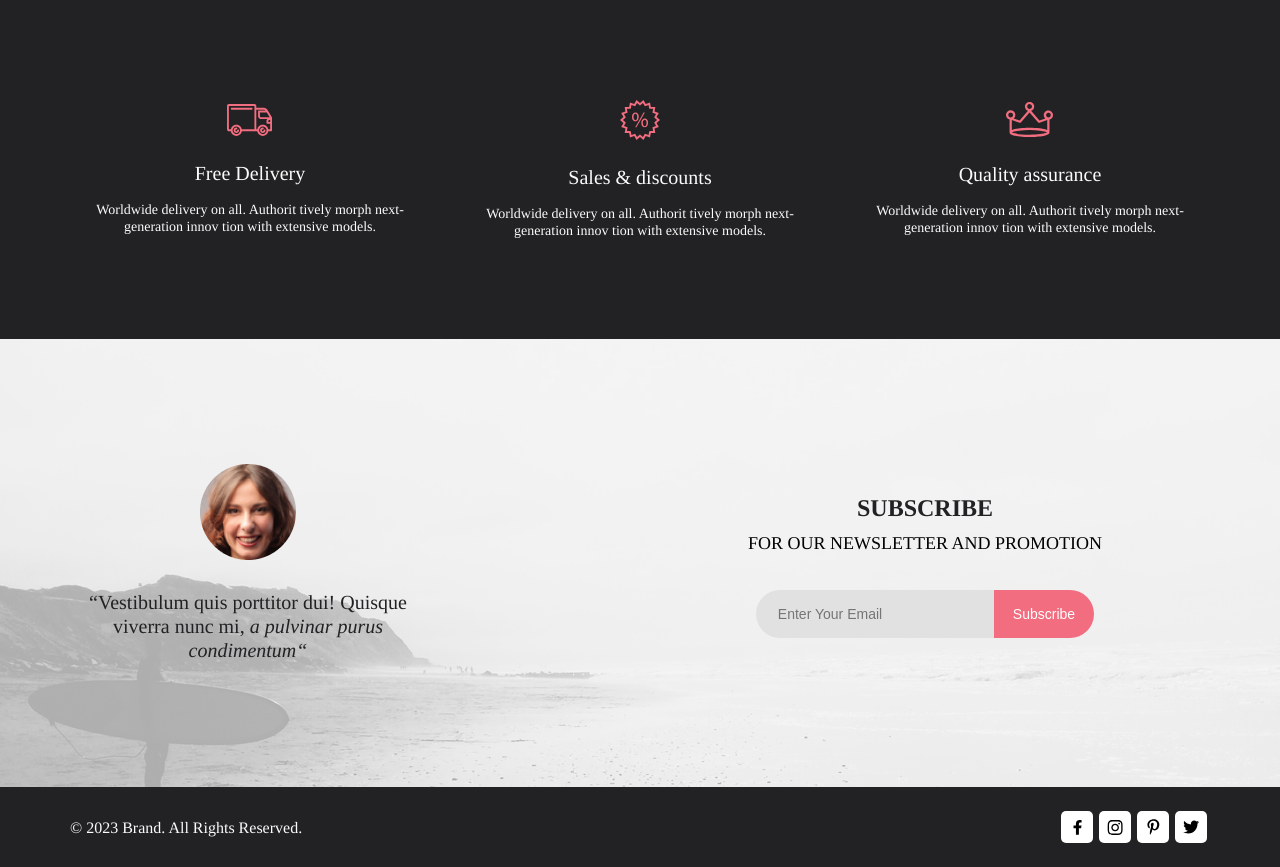
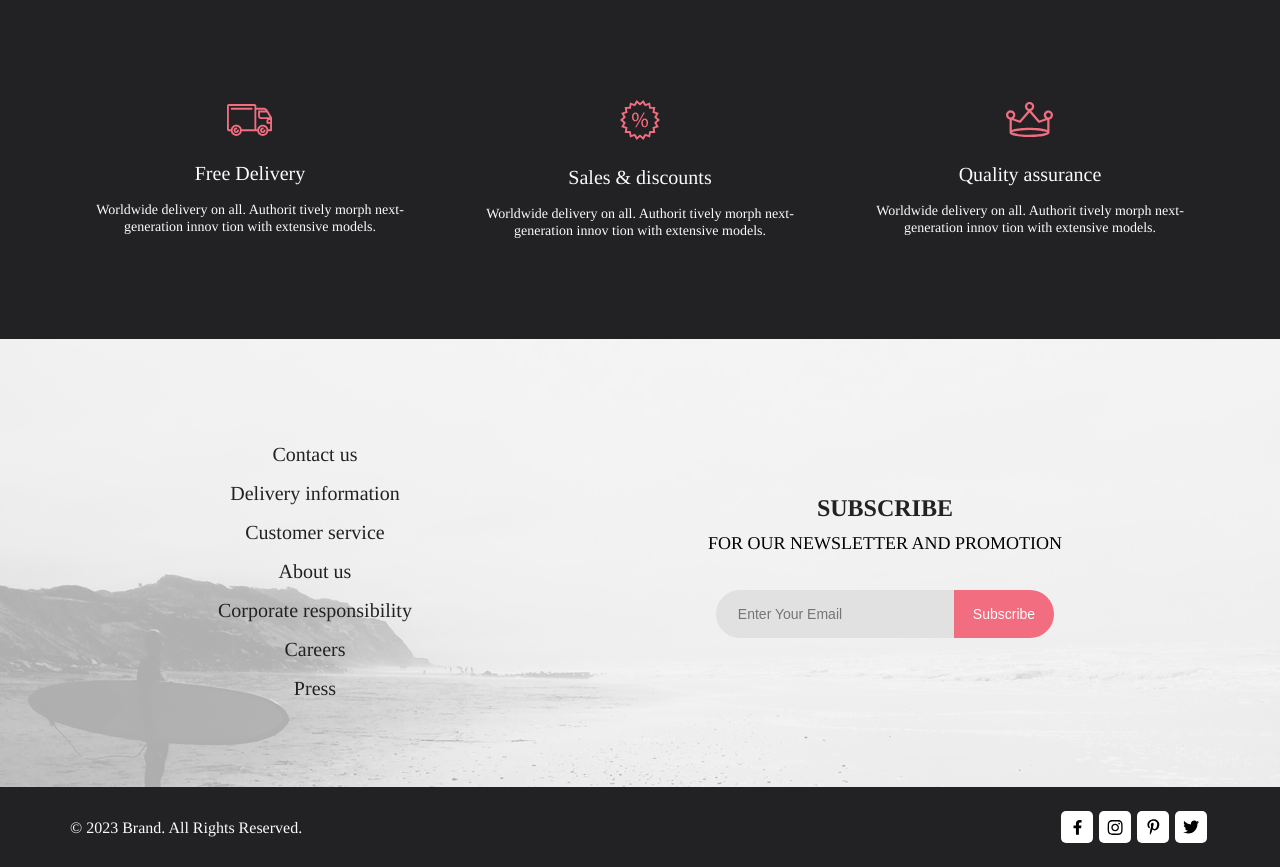
Before and after one commit to griMarina/brand-shop, a PHP site: page / in a window 1280 px wide. Shown: the part 2674-3541 px from the top of the page. Run offline with PHP 8.4, Linux system fonts and the light colour scheme; data comes from the database, SQL or seed files in the repository.

Commit message:
Update feedback container

```diff
--- a/public/css/blocks/_feedback.scss
+++ b/public/css/blocks/_feedback.scss
@@ -1,5 +1,5 @@
 .feedback {
-    background-image: url(../img/feedback-bg.png);
+    background-image: url(/img/feedback-bg.png);
     background-repeat: no-repeat;
     background-position: center;
     background-size: cover;
@@ -7,32 +7,39 @@
 
     &-container {
         min-height: 448px;
-        @include flex(space-between);
+        @include flex(space-around);
     }
 
     &-reviews {
         max-width: 356px;
         display: flex;
         flex-direction: column;
-        align-items: center;
+        text-align: center;
 
-        &-text {
-            margin-top: 30px;
+        ul {
+            padding: 0;
+
+            li {
+                list-style: none;
+                margin-top: 15px;
+
+            }
+        }
+
+
+        &-link {
+            text-decoration: none;
             font-size: 20px;
             line-height: 24px;
-            text-align: center;
             color: #222224;
 
-            &-italic {
-                font-size: 20px;
-                line-height: 24px;
-                font-style: italic;
+            &:hover {
+                color: $main-color;
             }
         }
     }
 
     &-subscribe {
-        width: 50%;
         display: flex;
         flex-direction: column;
         align-items: center;
@@ -93,9 +100,8 @@
 @media (max-width: 1192px) {
     .feedback {
         &-container {
-            min-height: 693px;
+            min-height: 600px;
             flex-direction: column;
-            justify-content: space-evenly;
         }
     }
 }
@@ -110,11 +116,6 @@
             &-text {
                 font-size: 18px;
                 line-height: 22px;
-
-                &-italic {
-                    font-size: 18px;
-                    line-height: 22px;
-                }
             }
         }
 
--- a/public/css/pages/_product-styles.scss
+++ b/public/css/pages/_product-styles.scss
@@ -87,7 +87,7 @@
         height: 1px;
         border-width: 0;
         background-color: #eaeaea;
-        margin: 65px 0;
+        margin: 45px 0;
     }
 
     &-cart-button {
@@ -96,7 +96,7 @@
         background-color: #ffffff;
         border: 1px solid #ff6a6a;
         padding: 7px 36px;
-        margin-top: 48px;
+        // margin-top: 48px;
         color: #f26376;
         fill: #ef5b70;
         font-size: 16px;
@@ -140,28 +140,6 @@
         }
     }
 
-    // .items {
-    //     .products {
-    //         &-items {
-    //             flex-direction: row-reverse;
-    //         }
-
-    //         &-card {
-    //             &:nth-child(1) {
-    //                 margin-right: 0px;
-    //             }
-
-    //             &:nth-child(2) {
-    //                 margin-right: 15px;
-    //             }
-
-    //             &:nth-child(3) {
-    //                 display: none;
-    //             }
-    //         }
-    //     }
-    // }
-
     .product-feedback {
         margin-top: 115px;
     }
@@ -179,7 +157,6 @@
         &-bottom-line {
             width: 175px;
             margin-top: 32px;
-            margin-bottom: 50px;
         }
 
         .sorting {
@@ -196,24 +173,6 @@
         }
     }
 
-    // .items {
-    //     .products {
-    //         &-items {
-    //             flex-direction: row-reverse;
-    //         }
-
-    //         &-card {
-    //             &:nth-child(2) {
-    //                 display: none;
-    //             }
-
-    //             &:nth-child(3) {
-    //                 display: flex;
-    //             }
-    //         }
-    //     }
-    // }
-
     .product-feedback {
         margin-top: 50px;
     }
--- a/public/css/style.css
+++ b/public/css/style.css
@@ -341,7 +341,7 @@ main {
   }
 }
 .feedback {
-  background-image: url(../img/feedback-bg.png);
+  background-image: url(/img/feedback-bg.png);
   background-repeat: no-repeat;
   background-position: center;
   background-size: cover;
@@ -350,29 +350,32 @@ main {
 .feedback-container {
   min-height: 448px;
   display: flex;
-  justify-content: space-between;
+  justify-content: space-around;
   align-items: center;
 }
 .feedback-reviews {
   max-width: 356px;
   display: flex;
   flex-direction: column;
-  align-items: center;
-}
-.feedback-reviews-text {
-  margin-top: 30px;
+  text-align: center;
+}
+.feedback-reviews ul {
+  padding: 0;
+}
+.feedback-reviews ul li {
+  list-style: none;
+  margin-top: 15px;
+}
+.feedback-reviews-link {
+  text-decoration: none;
   font-size: 20px;
   line-height: 24px;
-  text-align: center;
   color: #222224;
 }
-.feedback-reviews-text-italic {
-  font-size: 20px;
-  line-height: 24px;
-  font-style: italic;
+.feedback-reviews-link:hover {
+  color: #f16d7f;
 }
 .feedback-subscribe {
-  width: 50%;
   display: flex;
   flex-direction: column;
   align-items: center;
@@ -425,9 +428,8 @@ main {
 
 @media (max-width: 1192px) {
   .feedback-container {
-    min-height: 693px;
+    min-height: 600px;
     flex-direction: column;
-    justify-content: space-evenly;
   }
 }
 @media (max-width: 788px) {
@@ -435,10 +437,6 @@ main {
     min-height: 550px;
   }
   .feedback-reviews-text {
-    font-size: 18px;
-    line-height: 22px;
-  }
-  .feedback-reviews-text-italic {
     font-size: 18px;
     line-height: 22px;
   }
@@ -1071,7 +1069,7 @@ main {
   height: 1px;
   border-width: 0;
   background-color: #eaeaea;
-  margin: 65px 0;
+  margin: 45px 0;
 }
 .description-cart-button {
   display: flex;
@@ -1079,7 +1077,6 @@ main {
   background-color: #ffffff;
   border: 1px solid #ff6a6a;
   padding: 7px 36px;
-  margin-top: 48px;
   color: #f26376;
   fill: #ef5b70;
   font-size: 16px;
@@ -1124,7 +1121,6 @@ main {
   .description-bottom-line {
     width: 175px;
     margin-top: 32px;
-    margin-bottom: 50px;
   }
   .description .sorting-type-size {
     padding: 0 23px;
--- a/views/layouts/main.php
+++ b/views/layouts/main.php
@@ -86,11 +86,16 @@
         <aside class="feedback">
             <div class="container feedback-container">
                 <section class="feedback-reviews">
-                    <h2 class="hidden">user review</h2>
-                    <img class="feedback-userpic" src="/img/feedback-userpic.png" alt="avatar">
-                    <p class="feedback-reviews-text">“Vestibulum quis porttitor dui! Quisque viverra nunc mi, <span class="feedback-reviews-text-italic">a pulvinar
-                            purus
-                            condimentum“</span></p>
+                    <h2 class="hidden">about company</h2>
+                    <ul>
+                        <li><a href="#" class="feedback-reviews-link">Contact us</a></li>
+                        <li><a href="#" class="feedback-reviews-link">Delivery information</a></li>
+                        <li><a href="#" class="feedback-reviews-link">Customer service</a></li>
+                        <li><a href="#" class="feedback-reviews-link">About us</a></li>
+                        <li><a href="#" class="feedback-reviews-link">Corporate responsibility</a></li>
+                        <li><a href="#" class="feedback-reviews-link">Careers</a></li>
+                        <li><a href="#" class="feedback-reviews-link">Press</a></li>
+                    </ul>
                 </section>
                 <section class="feedback-subscribe">
                     <h2 class="feedback-subscribe-heading">SUBSCRIBE</h2>
```
Also changed, not shown: public/css/pages/_catalog-styles.scss (+0 -32 lines), 1 other file.
